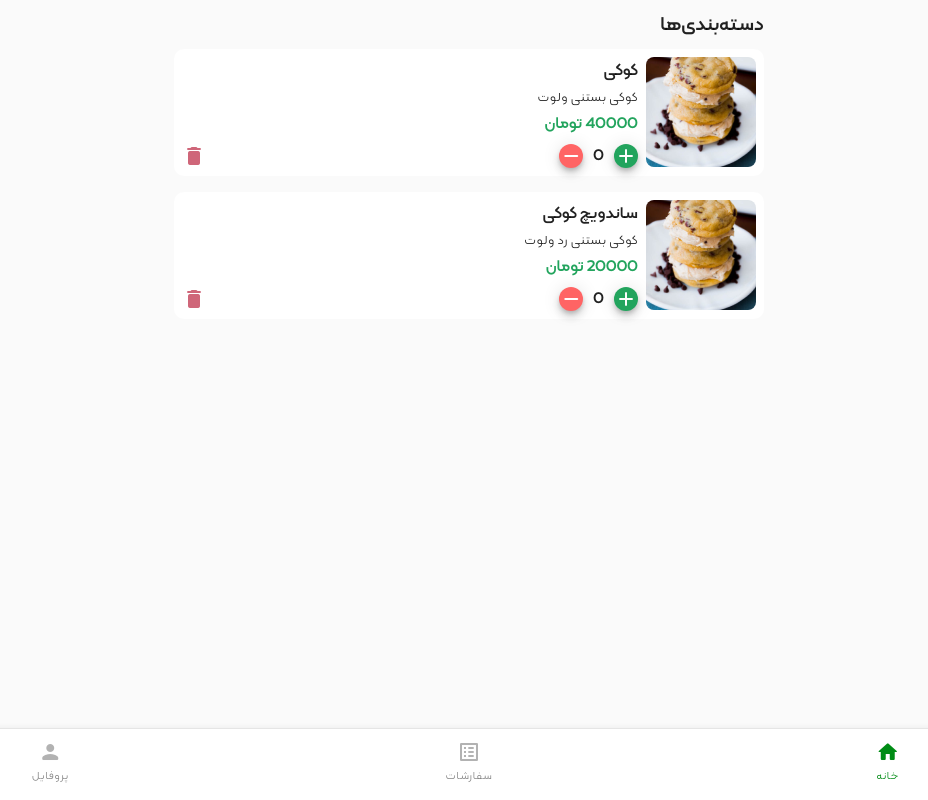
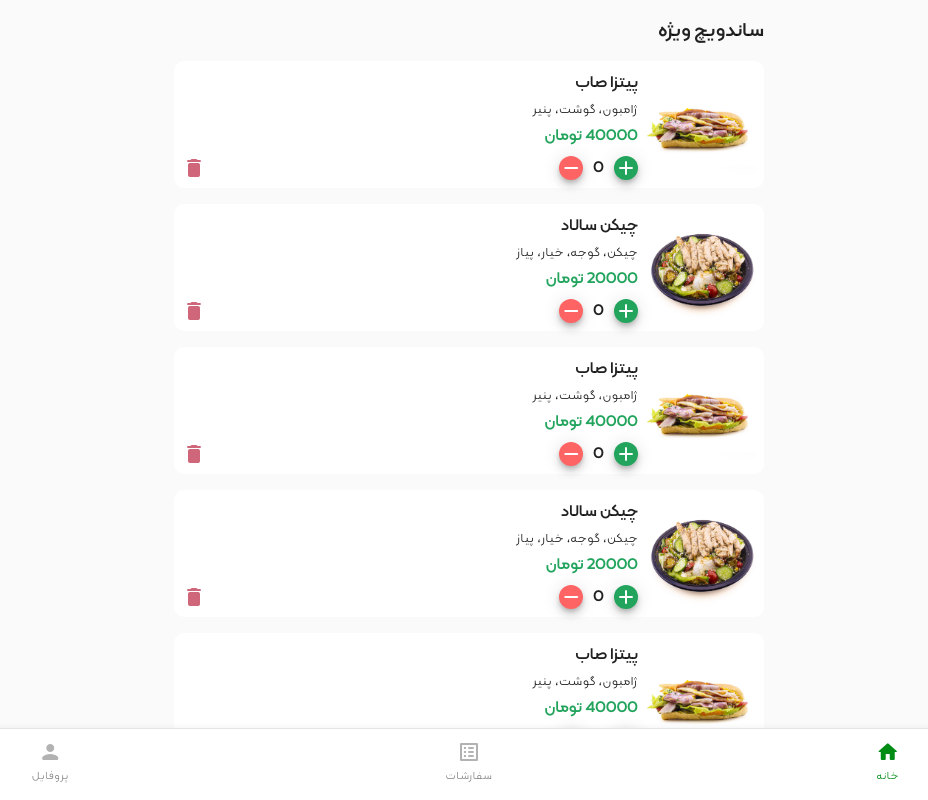
Before and after one commit to amirmfallah/mobydick-app-frontend, an Angular app: page /category in a window 1280 px wide. Shown: the whole page, without its empty margins (290-1218 px from the left). Built offline with nearby package versions, Linux system fonts and the light colour scheme.

Commit message:
[fix] categorypage images, does have issues

```diff
--- a/src/app/categorypage/categorypage.component.html
+++ b/src/app/categorypage/categorypage.component.html
@@ -1,8 +1,15 @@
 <div class="container">
-  <div class="d-flex flex-row justify-content-between top-navbar">
-    <h2 class="title">دسته‌بندی‌ها</h2>
+  <div class="content overflow-auto">
+    <h2 class="title my-3">ساندویچ ویژه</h2>
+
+    <app-favourite-item
+      *ngFor="let item of items"
+      [image]="item.image"
+      [title]="item.title"
+      [description]="item.description"
+      [price]="item.price"
+    ></app-favourite-item>
   </div>
-  <app-favourite-item *ngFor="let item of items" [image]="item.image" [title]="item.title"
-    [description]="item.description" [price]="item.price"></app-favourite-item>
+
   <app-bottom-nav-spacing></app-bottom-nav-spacing>
 </div>
--- a/src/app/categorypage/categorypage.component.scss
+++ b/src/app/categorypage/categorypage.component.scss
@@ -1,10 +1,3 @@
 .title {
-    font-size: 24px;
-  }
-
-  .top-navbar {
-    margin-bottom: 10px;
-  }
-  .container{
-      margin-top: 10px;
-  }
+  font-size: 24px;
+}
--- a/src/app/categorypage/categorypage.component.ts
+++ b/src/app/categorypage/categorypage.component.ts
@@ -8,15 +8,52 @@ import { Component, OnInit } from '@angular/core';
 export class CategorypageComponent implements OnInit {
   items=[
     {
-      image: 'assets/food.png',
-      title: 'کوکی',
-      description: 'کوکی بستنی  ولوت',
+      image: 'assets/pizza-sub.jpg',
+      title: 'پیتزا صاب',
+      description: 'ژامبون، گوشت، پنیر',
       price: 40000
     },
     {
-      image: 'assets/food.png',
-      title: 'ساندویچ کوکی',
-      description: 'کوکی بستنی رد ولوت',
+      image: 'assets/chicken-salad.jpg',
+      title: 'چیکن سالاد',
+      description: 'چیکن، گوجه، خیار، پیاز',
+      price: 20000
+    },
+    {
+      image: 'assets/pizza-sub.jpg',
+      title: 'پیتزا صاب',
+      description: 'ژامبون، گوشت، پنیر',
+      price: 40000
+    },
+    {
+      image: 'assets/chicken-salad.jpg',
+      title: 'چیکن سالاد',
+      description: 'چیکن، گوجه، خیار، پیاز',
+      price: 20000
+    },
+
+    {
+      image: 'assets/pizza-sub.jpg',
+      title: 'پیتزا صاب',
+      description: 'ژامبون، گوشت، پنیر',
+      price: 40000
+    },
+    {
+      image: 'assets/chicken-salad.jpg',
+      title: 'چیکن سالاد',
+      description: 'چیکن، گوجه، خیار، پیاز',
+      price: 20000
+    },
+    {
+      image: 'assets/pizza-sub.jpg',
+      title: 'پیتزا صاب',
+      description: 'ژامبون، گوشت، پنیر',
+      price: 40000
+    },
+    {
+      image: 'assets/chicken-salad.jpg',
+      title: 'چیکن سالاد',
+      description: 'چیکن، گوجه، خیار، پیاز',
       price: 20000
     },
   ]
```
Also changed, not shown: src/assets/chicken-salad.jpg (added), src/assets/pizza-sub.jpg (added).
